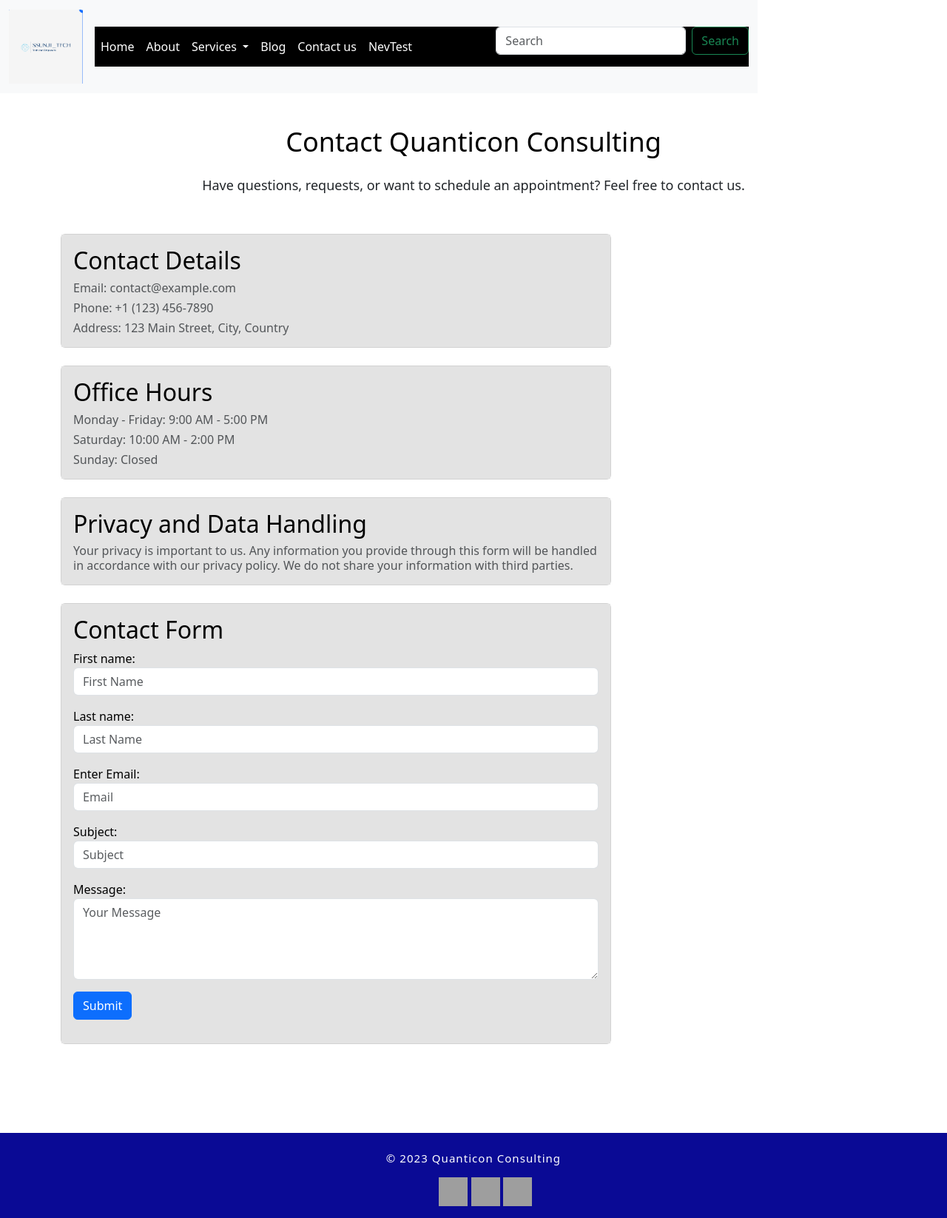
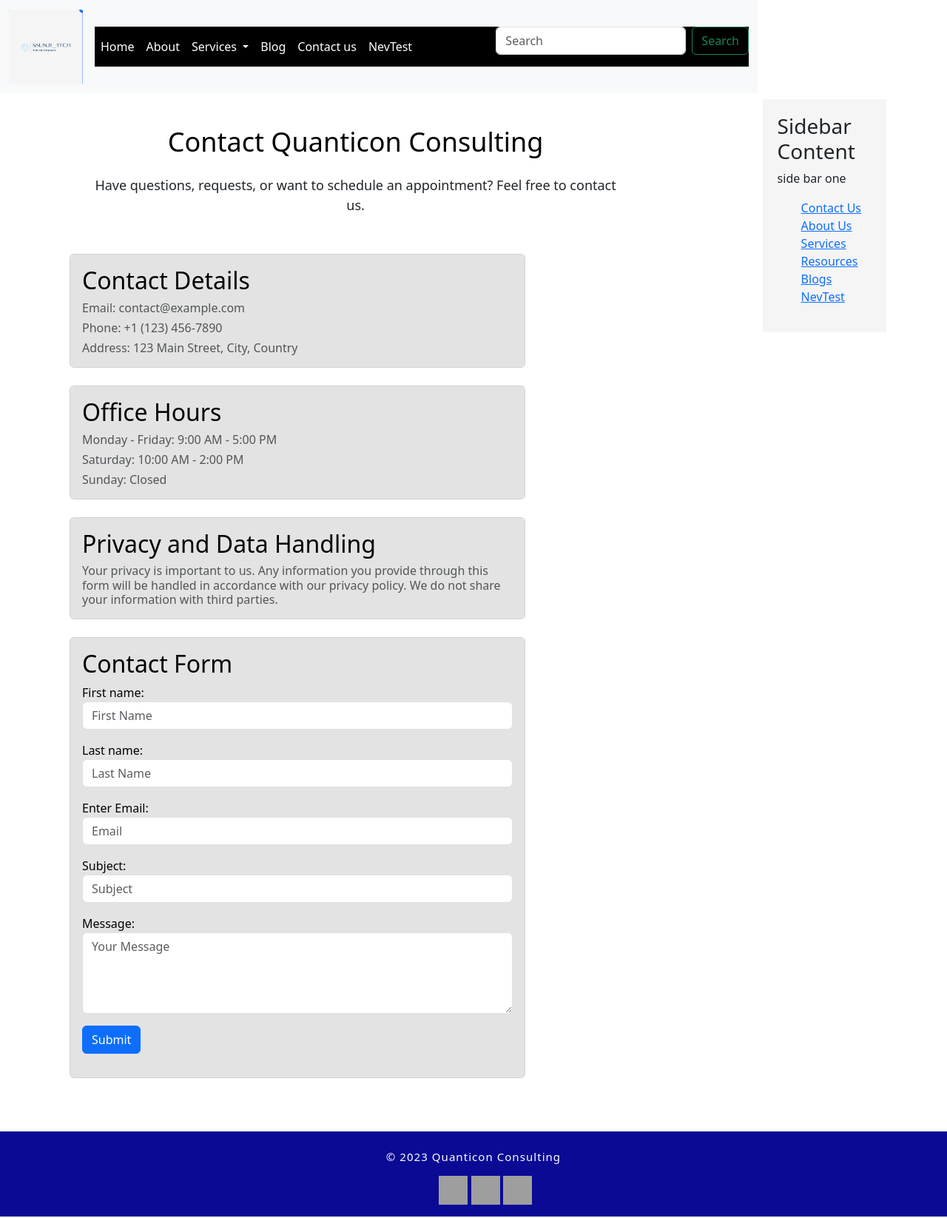
Before and after one commit to Udayraaa/Frontend, a Django app: page /contact/ in a window 1280 px wide. Shown: the whole page at 74% size. Run offline with Django 3.2, Linux system fonts and the light colour scheme; grey boxes are pictures that could not be loaded.

Commit message:
added a side bar

```diff
--- a/quanticonConsulting/blog/urls.py
+++ b/quanticonConsulting/blog/urls.py
@@ -9,4 +9,4 @@ app_name = "blog"
 urlpatterns = [
     path("blogsummary/", views.PostList.as_view(), name="home"),
     path("<slug:slug>/", views.PostDetail.as_view(), name="post_detail"),
-]
+] + static(settings.MEDIA_URL, document_root=settings.MEDIA_ROOT)
--- a/quanticonConsulting/templates/base.html
+++ b/quanticonConsulting/templates/base.html
@@ -16,8 +16,17 @@
     bottom: 0;
     background-color:  #0A0A95;
     color:white;
-      },
-
+  }
+.sidebar {
+    width: 15%; /* Set the width of the sidebar */
+    background-color: #f5f5f5; /* Choose a background color for the sidebar */
+    padding: 20px; /* Add some padding to the sidebar */
+    float: right;
+  }
+  #content {
+    width: 85%;
+    float: left;
+  }
 </style>
 
 <html lang="en">
@@ -46,7 +55,7 @@
                 <a class="nav-link active" style="color: white;" aria-current="page" href="/">Home</a>
               </li>
               <li class="nav-item">
-                <a class="nav-link" style="color: white; background-color: black;" href="/about">About</a>
+                <a class="nav-link active" style="color: white;" aria-current="page" href="/about">About</a>
               </li>
               <li class="nav-item dropdown">
                 <a class="nav-link dropdown-toggle" style="color: white;" href="#" role="button" data-bs-toggle="dropdown" aria-expanded="false">
@@ -60,7 +69,7 @@
                 </ul>
               </li>
               <li class="nav-item">
-                <a class="nav-link active" style="color: white;" aria-current="page" href="blog/blogsummary/" >Blog</a>
+                <a class="nav-link active" style="color: white;" aria-current="page" href="/blog/blogsummary" >Blog</a>
               </li>
               <li class="nav-item">
                 <a class="nav-link active" style="color: white;" aria-current="page" href="/contact">Contact us</a>
@@ -77,8 +86,22 @@
         </div>
       </nav>
 {% comment %} BODY SECTION {% endcomment %}
-  <main class="pt-2" style="">
+  <main class="pt-2" style="display: flex; justify-content: space-between;">
+    <div class="container">
     <div id="content">{% block content %} {% endblock %}</div>
+    <div class="sidebar">
+      <h3>Sidebar Content</h3>
+      <p>side bar one</p>
+      <ul>
+      <a href="/contact">Contact Us</a>
+        <a href="/about">About Us</a>
+        <a href="/services">Services</a>
+        <a href="/resources">Resources</a>
+        <a href="/blogSummary">Blogs</a>
+        <a href="/NevTest">NevTest</a>
+      </ul>
+      <!-- Add any additional elements or content for the sidebar -->
+    </div>
     <br/>
 <br/>
   </main>
--- a/quanticonConsulting/templates/website/contact.html
+++ b/quanticonConsulting/templates/website/contact.html
@@ -15,6 +15,9 @@
 
     .card {
         color: black;
+    }
+    .card-body {
+        align-items: center;
     }
 
     /* Additional CSS for styling the header */
@@ -37,7 +40,7 @@
 <header class="header">
     <div class="container">
         <div class="row">
-            <div class="col-md-8 col-md-10 mx-auto">
+            <div class="col-md-8 col-md-10">
                 <div class="site-heading">
                     <h3 class="site-heading my-4 mt-3">Contact Quanticon Consulting</h3>
                     <p class="text-dark">Have questions, requests, or want to schedule an appointment? Feel free to contact us.</p>
@@ -47,8 +50,8 @@
     </div>
 </header>
 
-<div class="container">
-    <div class="col-md-8 mt-3 left">
+<div class="container mx-auto">
+    <div class="col-md-8 mt-3">
         <div class="card mb-4">
             <div style="color: black; background-color: #E3E3E3;" class="card-body">
                 <h2 class="card-title">Contact Details</h2>
--- a/quanticonConsulting/templates/website/index.html
+++ b/quanticonConsulting/templates/website/index.html
@@ -31,12 +31,12 @@
         challenges of working in a financial institution.
     </p>
 
-        <a href="/contact">Contact Us</a>
+        {% comment %} <a href="/contact">Contact Us</a>
         <a href="/about">About Us</a>
         <a href="/services">Services</a>
         <a href="/resources">Resources</a>
         <a href="/blogSummary">Blogs</a>
-        <a href="/NevTest">NevTest</a>
+        <a href="/NevTest">NevTest</a> {% endcomment %}
 
 </div>
 {% endblock %}
--- a/quanticonConsulting/website/views.py
+++ b/quanticonConsulting/website/views.py
@@ -51,7 +51,7 @@ def contact(request):
             body = {
                 'first_name': form.cleaned_data['first_name'],
                 'last_name': form.cleaned_data['last_name'],
-                'email': form.cleaned_data['email_address'],
+                'email_address': form.cleaned_data['email_address'],
                 'subject': form.cleaned_data['subject'],
                 'message': form.cleaned_data['message'],
             }
@@ -66,7 +66,7 @@ def contact(request):
 
 
             try:
-                send_mail(subject, message, EMAIL_HOST_USER, ["thisisnotaturtle@gmail.com"], html_message=message)
+                send_mail(subject, message, EMAIL_HOST_USER, form_email, html_message=message)
 
                 with connection.cursor() as cursor:
                     # Insert data into the database table
```
Also changed, not shown: quanticonConsulting/templates/website/about.html (+6 -44 lines), quanticonConsulting/blog/migrations/0001_initial.py, quanticonConsulting/db.sqlite3, quanticonConsulting/media/images/SiteImages/IMG_7115.PNG (added), quanticonConsulting/static/logo.PNG (added), 4 other files. Lines whose indentation alone changed are shown as unchanged.
